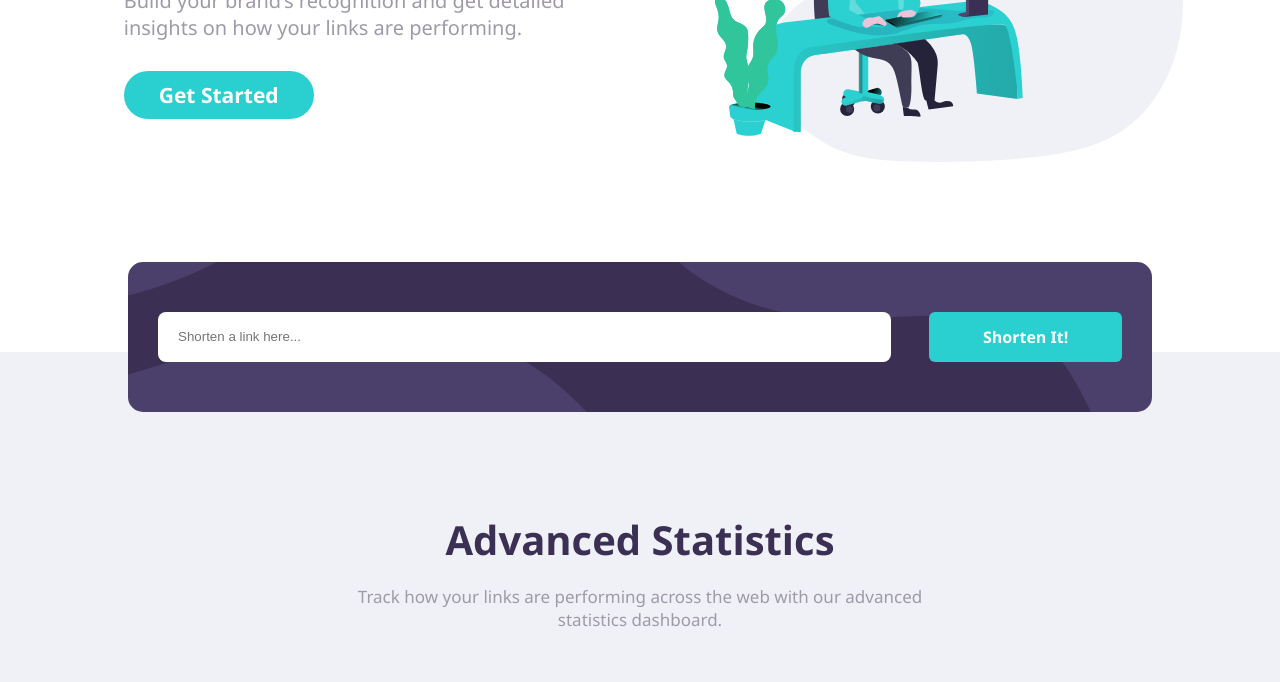
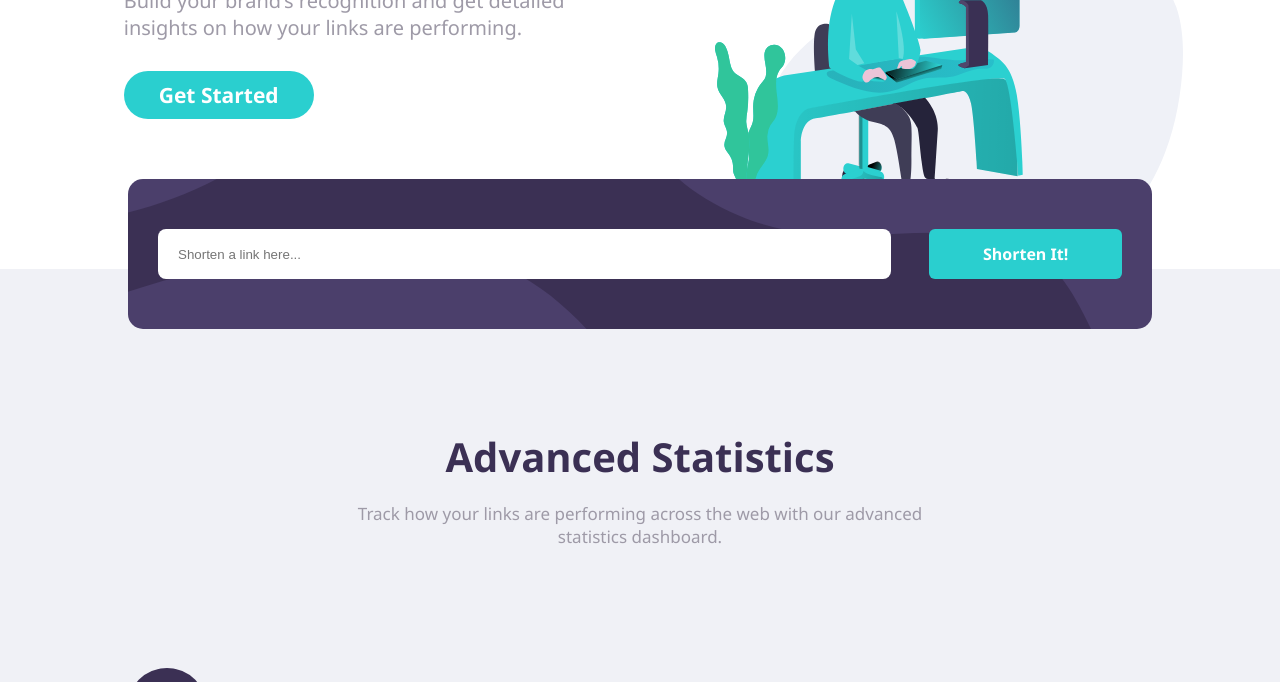
Before and after one commit to krysnkem/url-shortening-api-oyinnijesu, a plain HTML site: page index.html in a window 1280 px wide. Shown: the part 348-1030 px from the top of the page. Drawn offline with Linux system fonts and the light colour scheme; a web font is replaced by a local one.

Commit message:
Update style.css

```diff
--- a/style.css
+++ b/style.css
@@ -35,6 +35,7 @@
     font-weight: 700;
     color: var(--Dark_Violet);
     font-size: 2.5rem;
+    padding-bottom: 10px;
 
  }
  body h2, body h3{
@@ -69,7 +70,7 @@
  }
  .section-A img{
      width: 29.25rem;
-     margin-bottom: 2.5rem;
+     margin-bottom: 10px;
      position: relative;
      left: 5rem;
  }
@@ -138,8 +139,8 @@
  .links_left, .links_right{
      display: none;
  }
- .section-A, .sub_section-A{
-     padding-bottom: 9.375rem;
+ .sub_section-A{
+     padding-bottom: 150px;
  }
 
 
@@ -459,7 +460,7 @@
 
    }
    .section-A img{
-       left: 4.375rem;
+       left: 70px;
 
    }
 
```
